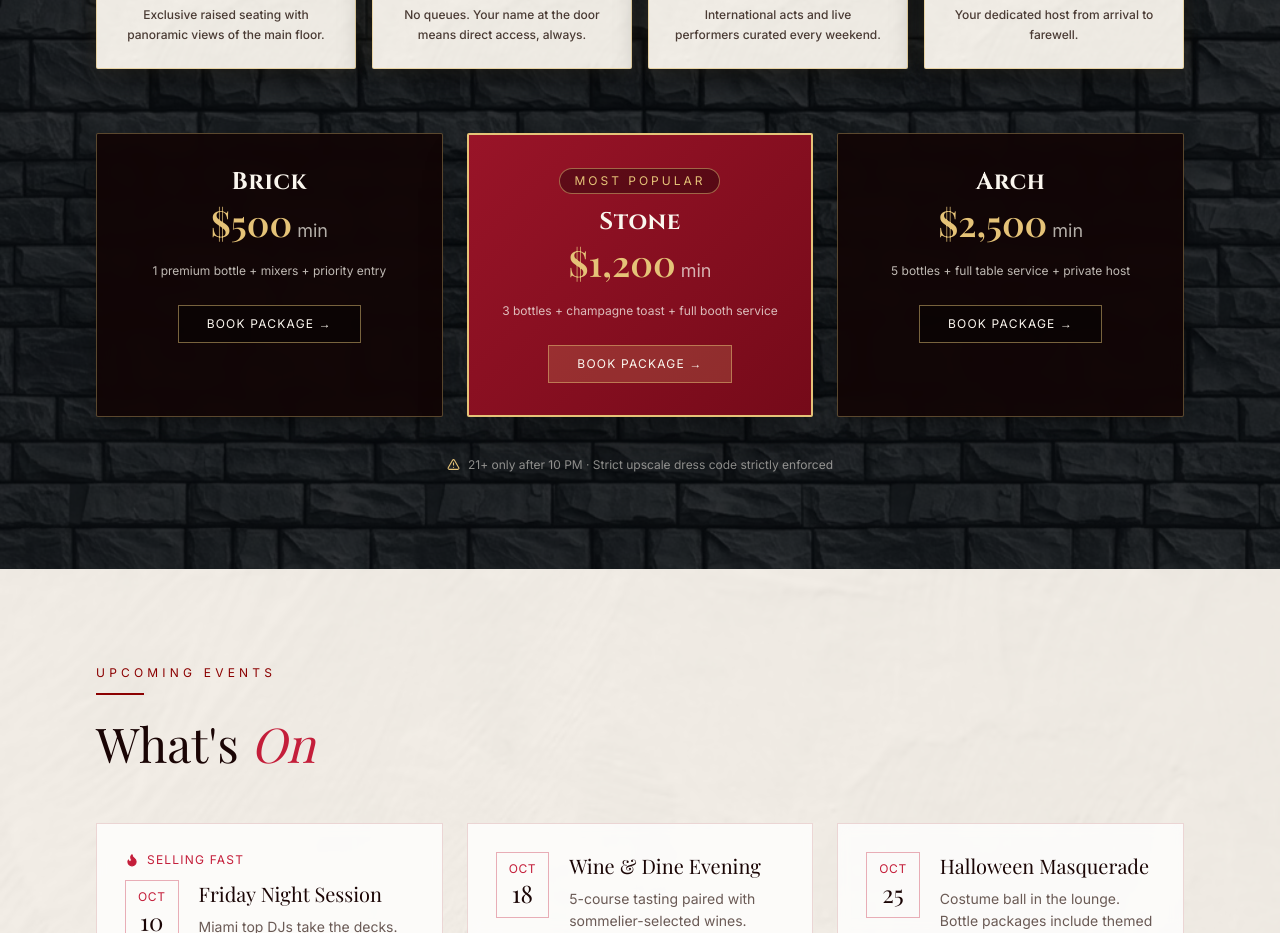
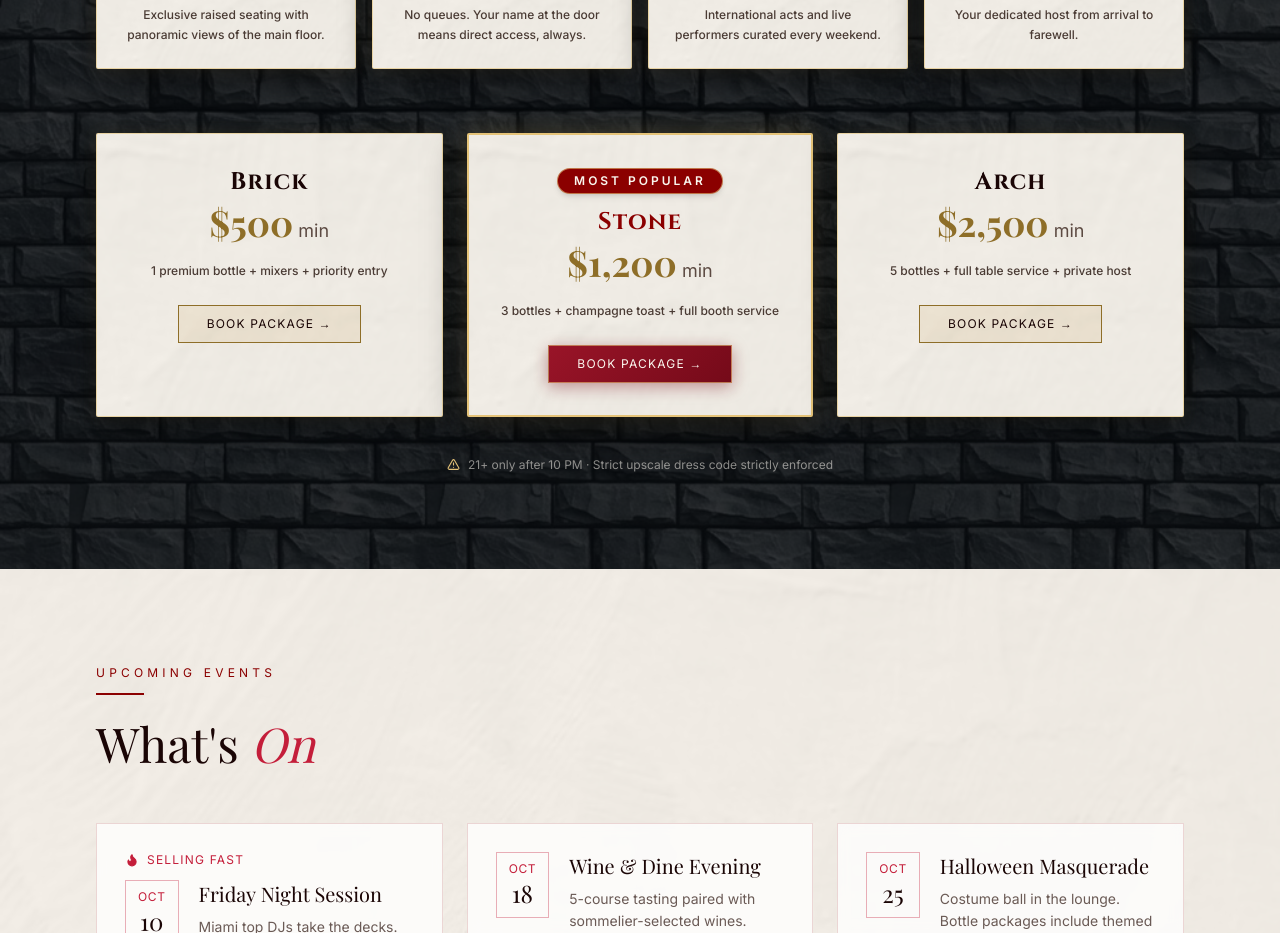
Before and after one commit to Goodomenn/ela-trading, a React (Vite) app: page / in a window 1280 px wide. Shown: the part 2020-2953 px from the top of the page. Built offline with nearby package versions, Linux system fonts and the light colour scheme; a web font is replaced by a local one.

Commit message:
Apply cream plaster texture and high-contrast gold/wine styling to VIP package cards

```diff
--- a/src/components/LoungeSection.jsx
+++ b/src/components/LoungeSection.jsx
@@ -71,35 +71,62 @@ export default function LoungeSection() {
             <motion.div key={i}
               whileInView={{opacity:1,scale:1}} initial={{opacity:0,scale:0.97}}
               viewport={{once:true}} transition={{delay:i*0.12}}
-              className={`p-8 text-center transition-all duration-300 rounded-sm ${pkg.highlight ? "scale-105 shadow-2xl shadow-black/40" : "shadow-xl shadow-black/25"}`}
+              className={`p-8 text-center transition-all duration-300 rounded-sm relative overflow-hidden group hover:-translate-y-1 ${
+                pkg.highlight
+                  ? "scale-105 shadow-2xl shadow-black/60"
+                  : "shadow-2xl shadow-black/50"
+              }`}
               style={{
-                background: pkg.highlight ? "linear-gradient(135deg, #991428 0%, #750A19 100%)" : "rgba(18,5,5,0.92)",
-                border: pkg.highlight ? "2px solid #E5C378" : "1.5px solid rgba(229,195,120,0.35)",
-                backdropFilter:"blur(8px)"
+                backgroundImage: "url('/textures/cream-plaster.png')",
+                backgroundSize: "cover",
+                backgroundPosition: "center",
+                border: pkg.highlight
+                  ? "2px solid #E5C378"
+                  : "1.5px solid rgba(229,195,120,0.60)",
+                boxShadow: pkg.highlight
+                  ? "0 15px 40px rgba(0,0,0,0.6), 0 0 25px rgba(229,195,120,0.25)"
+                  : "0 10px 30px rgba(0,0,0,0.5), 0 0 15px rgba(229,195,120,0.10)"
               }}>
               {pkg.highlight && (
-                <span className="inline-block text-xs tracking-[0.25em] uppercase font-sans mb-3 px-3.5 py-1 rounded-full bg-black/35 border border-[#E5C378]/50"
-                  style={{color:"#E5C378"}}>
+                <span className="inline-block text-xs tracking-[0.25em] uppercase font-sans font-semibold mb-3 px-4 py-1 rounded-full bg-[#8B0000] text-[#FAF6EE] border border-[#E5C378]/60 shadow-md">
                   Most Popular
                 </span>
               )}
-              <h3 className="font-display font-bold text-2xl mb-1 tracking-wide" style={{color:"#FAF6EE"}}>{pkg.name}</h3>
-              <p className="font-serif text-4xl mb-4 font-semibold" style={{color:"#E5C378"}}>
-                {pkg.price}<span className="text-lg font-sans font-normal text-[#FAF6EE]/70"> min</span>
+              <h3 className={`font-display font-bold text-2xl mb-1 tracking-wider ${pkg.highlight ? "text-[#8B0000]" : "text-[#1a0505]"}`}>
+                {pkg.name}
+              </h3>
+              <p className="font-serif text-4xl mb-4 font-bold text-[#8E6E28]">
+                {pkg.price}<span className="text-lg font-sans font-normal text-[#5C4A42]"> min</span>
               </p>
-              <p className="font-sans text-xs leading-relaxed mb-6" style={{color:"rgba(250,246,238,0.75)"}}>
+              <p className="font-sans text-xs leading-relaxed mb-6 text-[#4A3B34] font-medium">
                 {pkg.desc}
               </p>
               <Link to="/reservations"
                 className="font-sans text-xs tracking-widest uppercase transition-all duration-200"
                 style={{
-                  display:"inline-block", padding:"10px 28px",
-                  border:"1.5px solid rgba(229,195,120,0.50)",
-                  background: pkg.highlight ? "rgba(229,195,120,0.18)" : "rgba(0,0,0,0.35)",
-                  color: "#FAF6EE"
+                  display: "inline-block",
+                  padding: "10px 28px",
+                  border: pkg.highlight
+                    ? "1.5px solid rgba(229,195,120,0.60)"
+                    : "1.5px solid #8E6E28",
+                  background: pkg.highlight
+                    ? "linear-gradient(135deg, #991428 0%, #750A19 100%)"
+                    : "rgba(197,160,89,0.15)",
+                  color: pkg.highlight ? "#FAF6EE" : "#1a0505",
+                  boxShadow: pkg.highlight ? "0 4px 16px rgba(117,10,25,0.4)" : "none"
                 }}
-                onMouseEnter={e=>e.currentTarget.style.borderColor="#E5C378"}
-                onMouseLeave={e=>e.currentTarget.style.borderColor="rgba(229,195,120,0.50)"}>
+                onMouseEnter={e => {
+                  if (!pkg.highlight) {
+                    e.currentTarget.style.background = "rgba(197,160,89,0.30)";
+                    e.currentTarget.style.borderColor = "#C5A059";
+                  }
+                }}
+                onMouseLeave={e => {
+                  if (!pkg.highlight) {
+                    e.currentTarget.style.background = "rgba(197,160,89,0.15)";
+                    e.currentTarget.style.borderColor = "#8E6E28";
+                  }
+                }}>
                 Book Package →
               </Link>
             </motion.div>
```
